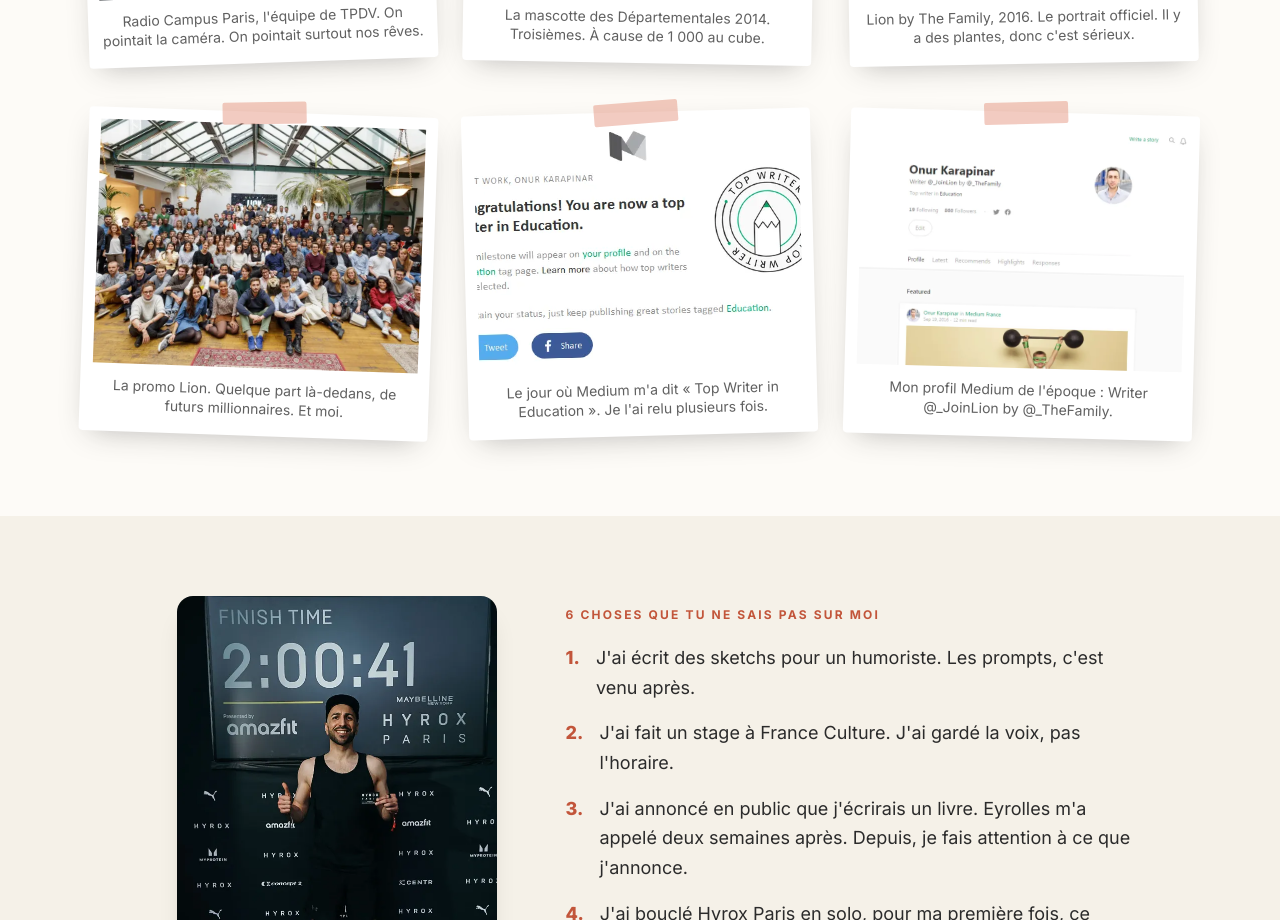
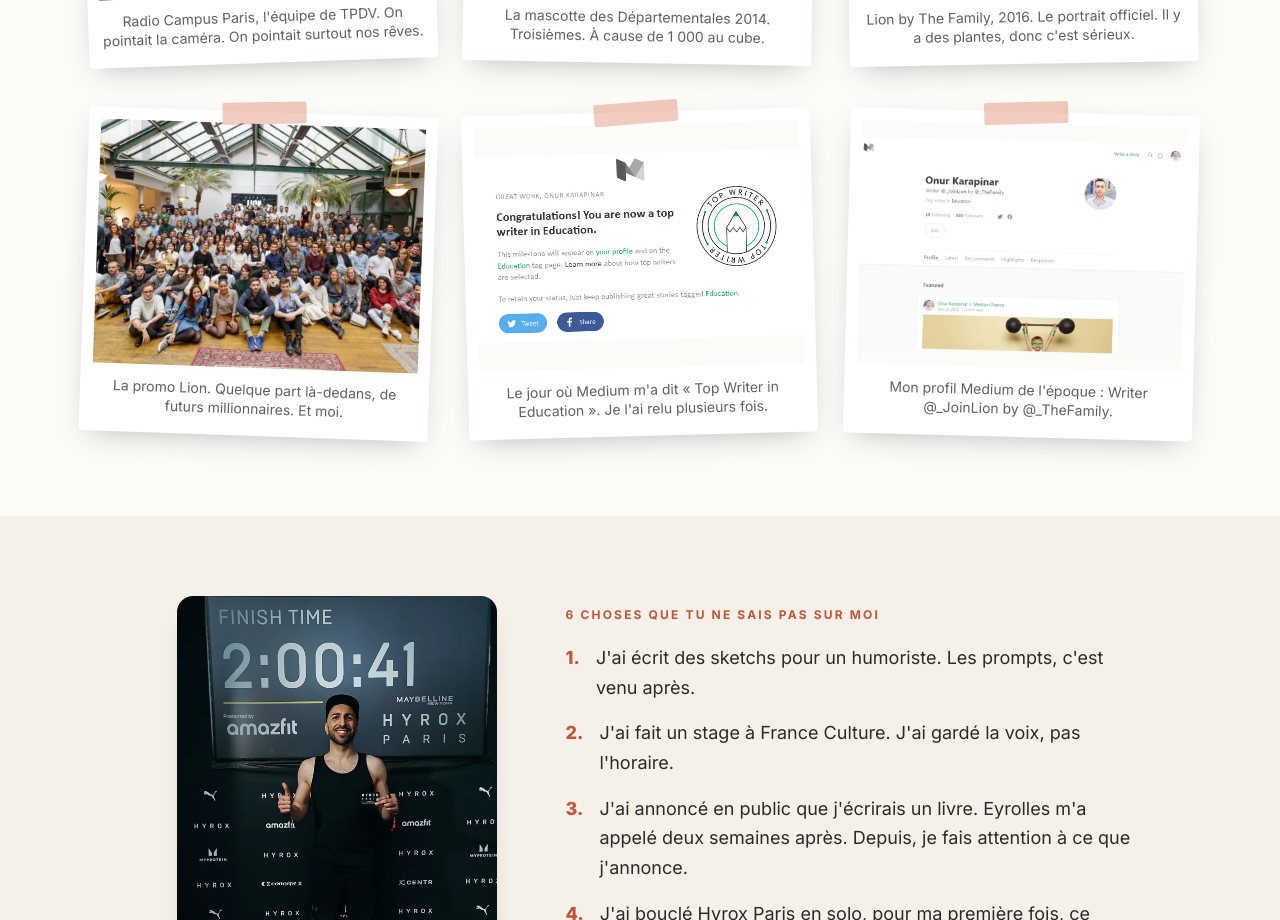
Before and after one commit to Onur-IA/onurkarapinar-site, a React (Vite) app: page /a-propos in a window 1280 px wide. Shown: the part 5040-5960 px from the top of the page. Built offline with nearby package versions, Linux system fonts and the light colour scheme.

Commit message:
Album : captures Medium entières

```diff
--- a/src/pages/APropos.tsx
+++ b/src/pages/APropos.tsx
@@ -58,7 +58,7 @@
         <Reveal delay={160}><div className="card h-full p-7"><div className="text-sm font-bold uppercase tracking-wider text-terra">Tous les jours</div><h3 className="mt-2 text-xl font-extrabold">Mon équipe d'employés IA</h3><p className="mt-3 text-ink/85"><Hl t="Mon usage le plus fou : **une équipe d'employés IA**. Ils construisent ce site, préparent mes contenus, et **négocient même pour moi** (bonjour le remboursement Squarespace). C'est un jeu vidéo, sauf que les victoires sont réelles."/></p><p className="mt-3 text-sm text-ink/60">Oui, je suis accro. Mais c'est la bonne addiction, cette fois.</p></div></Reveal>
       </div></section>
     <section className="mx-auto max-w-6xl px-5 py-20"><Reveal><div className="kicker">L'album</div><h2 className="h2 mt-3">Quelques preuves que je n'invente rien.</h2></Reveal>
-      <div className="mt-12 grid grid-cols-1 gap-x-8 gap-y-12 sm:grid-cols-2 lg:grid-cols-3">{album.map(([src, alt, cap], i) => <Reveal key={src} delay={(i % 3) * 80}><figure className={`polaroid ${["-rotate-2", "rotate-1", "-rotate-1", "rotate-2", "-rotate-[1.5deg]", "rotate-[1.5deg]"][i]}`}><span aria-hidden="true" className="tape"/><img src={`/img/${src}.webp`} alt={alt} loading="lazy" className="aspect-[4/3] w-full object-cover"/><figcaption className="mt-3 text-center text-sm leading-snug text-ink/75">{cap}</figcaption></figure></Reveal>)}</div>
+      <div className="mt-12 grid grid-cols-1 gap-x-8 gap-y-12 sm:grid-cols-2 lg:grid-cols-3">{album.map(([src, alt, cap], i) => <Reveal key={src} delay={(i % 3) * 80}><figure className={`polaroid ${["-rotate-2", "rotate-1", "-rotate-1", "rotate-2", "-rotate-[1.5deg]", "rotate-[1.5deg]"][i]}`}><span aria-hidden="true" className="tape"/><img src={`/img/${src}.webp`} alt={alt} loading="lazy" className={`aspect-[4/3] w-full ${src.startsWith("album-medium") ? "object-contain bg-creme" : "object-cover"}`}/><figcaption className="mt-3 text-center text-sm leading-snug text-ink/75">{cap}</figcaption></figure></Reveal>)}</div>
     </section>
     <section className="bg-pale"><div className="mx-auto grid max-w-5xl items-center gap-10 px-5 py-20 md:grid-cols-[.8fr_1.2fr]">
       <Reveal><figure><img src="/img/hyrox-paris.webp" alt="Onur à l'arrivée de Hyrox Paris, devant l'écran affichant 2:00:41" width="640" height="961" loading="lazy" className="mx-auto w-full max-w-xs rounded-2xl shadow-xl"/><figcaption className="mt-3 text-center text-sm text-ink/60">Hyrox Paris, en solo, 2:00:41. Le sourire de quelqu'un qui ne sait pas encore qu'il a raté les 2 heures de 41 secondes.</figcaption></figure></Reveal>
```
